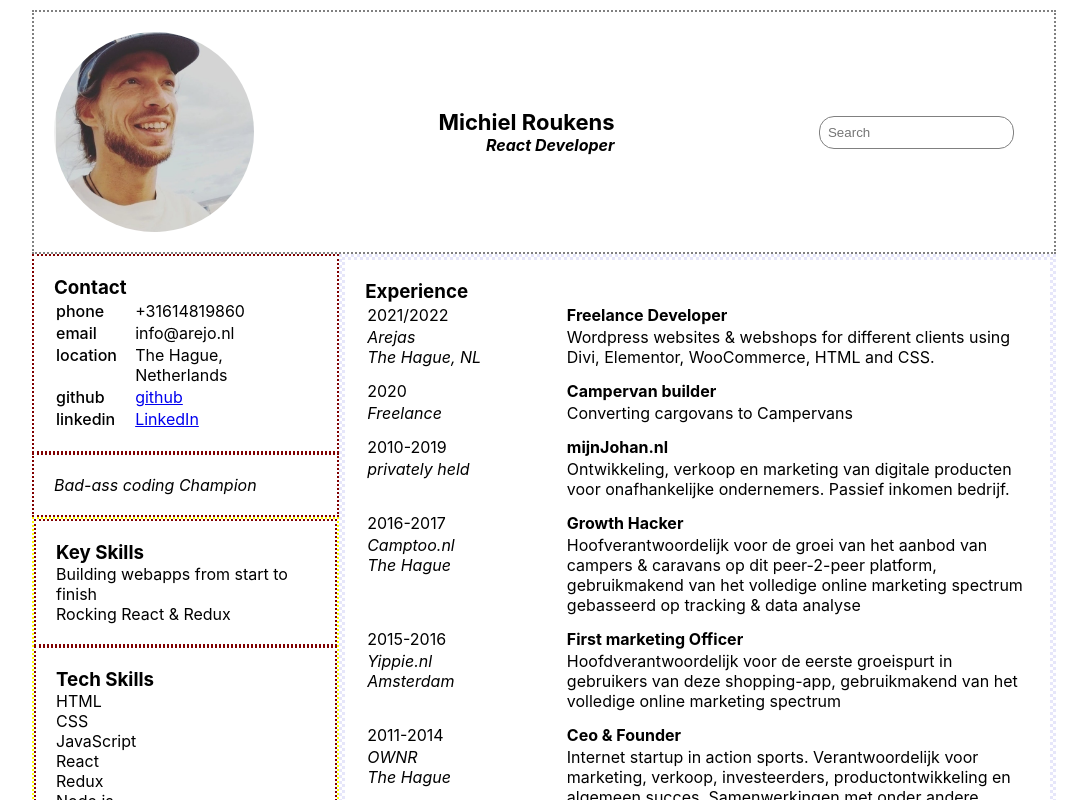
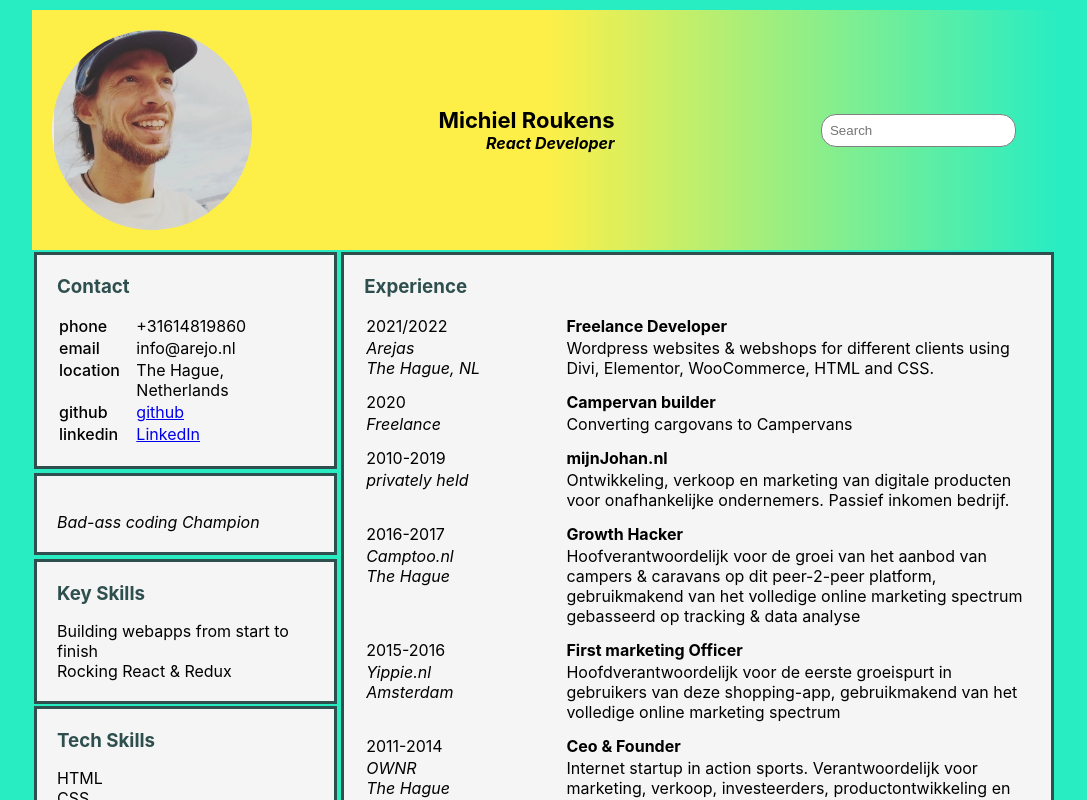
Before and after one commit to arejasverduras/resume, a React (Create React App) app: page / in a window 1280 px wide. Shown: the top 800 px of the page, without its empty margins (96-1183 px from the left). Built offline with nearby package versions, Linux system fonts and the light colour scheme.

Commit message:
style experiments

```diff
--- a/src/App.css
+++ b/src/App.css
@@ -2,9 +2,17 @@
   margin: 0;
   padding: 0;
 }
-/* body {
-  background-color: aquamarine;
-} */
+body {
+  background-color: rgb(41, 237, 194);
+}
+
+.colors {
+  color: rgb(41, 237, 194);
+  color: #feef48;
+  color: darkslategray;
+  color: maroon;
+  color: darkgray;
+}
 
 .App {
   display: grid;
@@ -16,7 +24,7 @@
   "sidebar main";
   margin: 10px auto;
   grid-template-columns: 30% 70%;
-  /* background-color: aliceblue; */
+
 }
 
 @media screen and (max-width: 500px) {
@@ -35,13 +43,15 @@
 /* Header */
 
 header {
-  border: 2px dotted grey;
+  /* border: 2px dotted grey; */
   grid-area: header;
   display: flex;
   flex-wrap: wrap;
   align-items: center;
   justify-content: space-between;
   padding: 20px;
+  /* background: linear-gradient(0.75turn, #caefd7,#f5bfd7, #abc9e9); */
+  background: linear-gradient(0.25turn, #feef48,#feef48,rgb(41, 237, 194));
 }
 .profilePicture {
   width: 200px;
@@ -82,6 +92,35 @@ header {
 
 /* Contact */
 
+/* Widget */
+.Widget {
+  /* background-color: rgb(41, 237, 194); */
+  margin: 2px;
+  border: 3px solid darkslategray;
+  left: 0px;
+  top: 0px;
+  background-color: whitesmoke;
+  box-shadow: rgb(41, 237, 194) 5px 5px;
+  transition: left 1s, top 1s;
+}
+
+.Widget:hover {
+  position: relative;
+  left: -15px;
+  top: -10px;
+  box-shadow: #feef48 5px 5px;
+  z-index: 3;
+
+}
+
+.widgetTitle {
+  /* insert widget Title styles here */
+  color: darkslategray;
+  padding-bottom: 7px;
+  border-bottom: 2px solid whitesmoke;
+  margin-bottom: 7px;
+}
+
 .contact {
   grid-area: contact;
 
@@ -101,24 +140,15 @@ header {
 
 .SideBar {
   grid-area: sidebar;
-  border: 2px dotted yellow;
+  /* border: 2px dotted yellow; */
 }
 
-/* Widget */
-.Widget {
-  padding: 20px;
-  border: 2px dotted maroon;
-}
 
-.widgetTitle {
-  /* insert widget Title styles here */
-}
 
 .summary, .contact, .keySkills, .techSkills, .mktSkills, .addSkills, .languages, .hobbies{
   list-style: none;
   padding: 20px;
-  border: 2px dotted maroon;
-  transition: visibility 1s;
+  /* border: 2px dotted maroon; */
 }
 
 /* Widgets */
@@ -136,7 +166,7 @@ header {
 
 .Content {
   grid-area: main;
-  border: 3px dotted lavender;
+  /* border: 3px dotted lavender; */
 }
 
 
@@ -161,6 +191,7 @@ header {
 }
 .jobDescription {
   padding-bottom: 10px;
+
 }
 
 td {
--- a/src/components/Widget/Widget.js
+++ b/src/components/Widget/Widget.js
@@ -1,9 +1,9 @@
 import React from 'react'
 
 export const Widget = ({content, title, name}) => {
-
+    let classes = `Widget ${name}`;
     return (
-        <div className={name} >
+        <div className={classes}>
             <h3 className="widgetTitle">{title}</h3>
             <div>{content}</div>
         </div>
```
